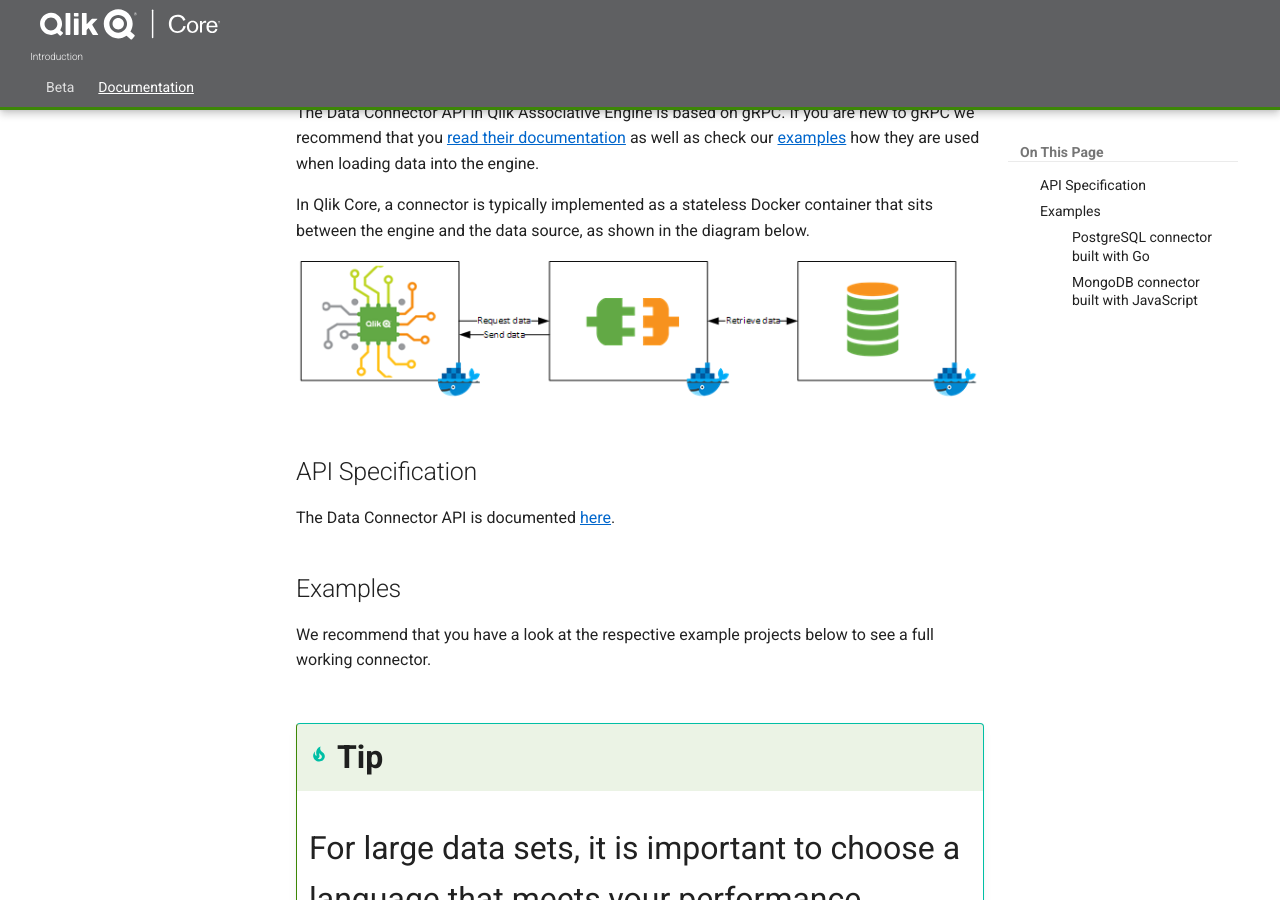
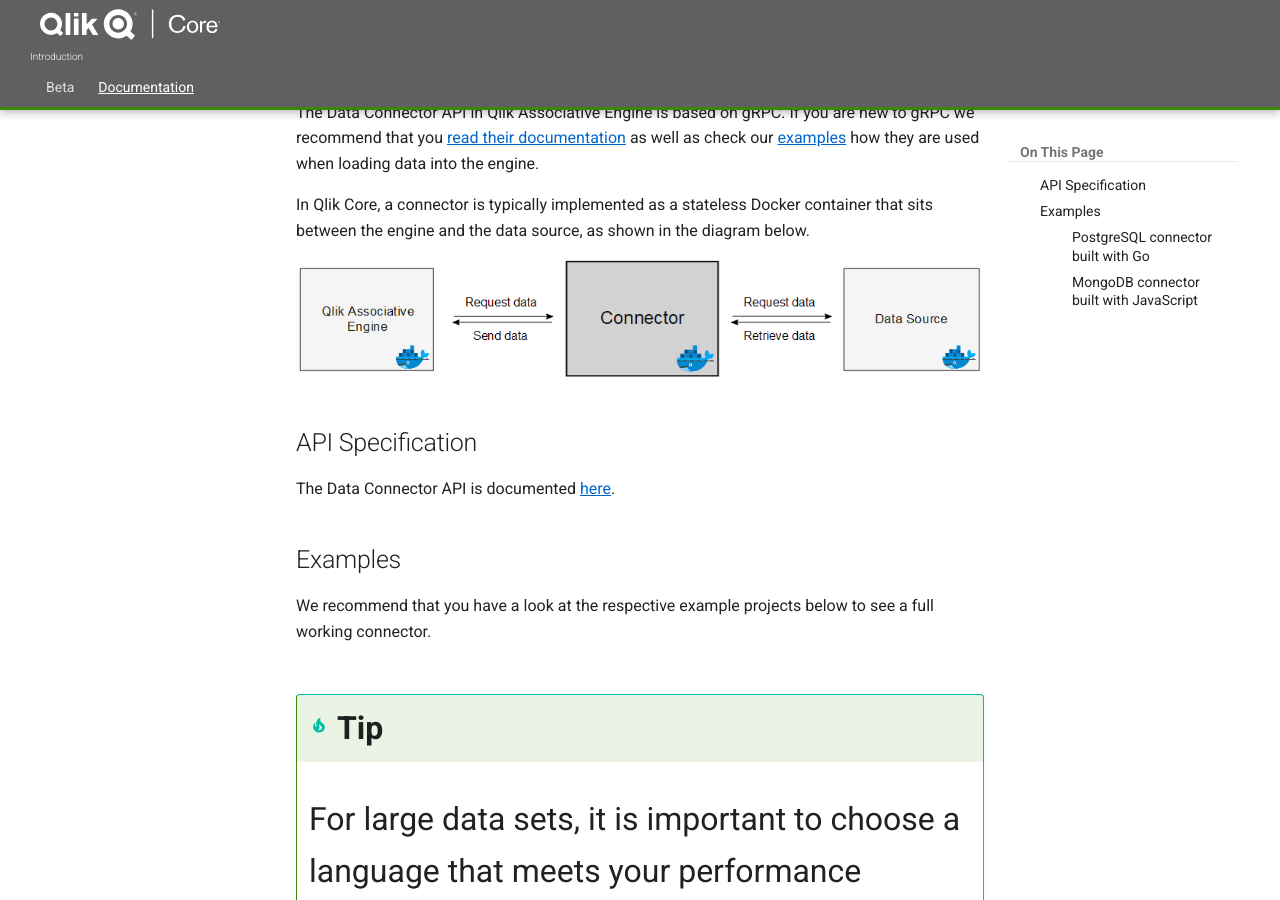
Before and after one commit to qlik-oss/core-website, an MkDocs documentation site: the page built from docs/docs/services/qix-engine/apis/data-loading/introduction.md, in a window 1280 px wide and 900 px high, scrolled down 502 px. Built offline with MkDocs 1.6.1 and Material for MkDocs 9.7.7, drawn with Linux system fonts in a browser that asks for light colours; old or Windows-style settings are respelled for this version of MkDocs.

Commit message:
updated the connector graphic (#255)
* updated the connector graphic

* updated engine label on graphic, deleted old image, change image file name

```diff
--- a/docs/docs/services/qix-engine/apis/data-loading/introduction.md
+++ b/docs/docs/services/qix-engine/apis/data-loading/introduction.md
@@ -11,7 +11,7 @@
 In Qlik Core, a connector is typically implemented as a stateless Docker container that
 sits between the engine and the data source, as shown in the diagram below.
 
-![connector](./QIXEngineConnector.png)
+![connector](./data-connector.png)
 
 ## API Specification
 
```
Also changed, not shown: docs/docs/services/qix-engine/apis/data-loading/QIXEngineConnector.png (deleted), docs/docs/services/qix-engine/apis/data-loading/data-connector.png (added).
